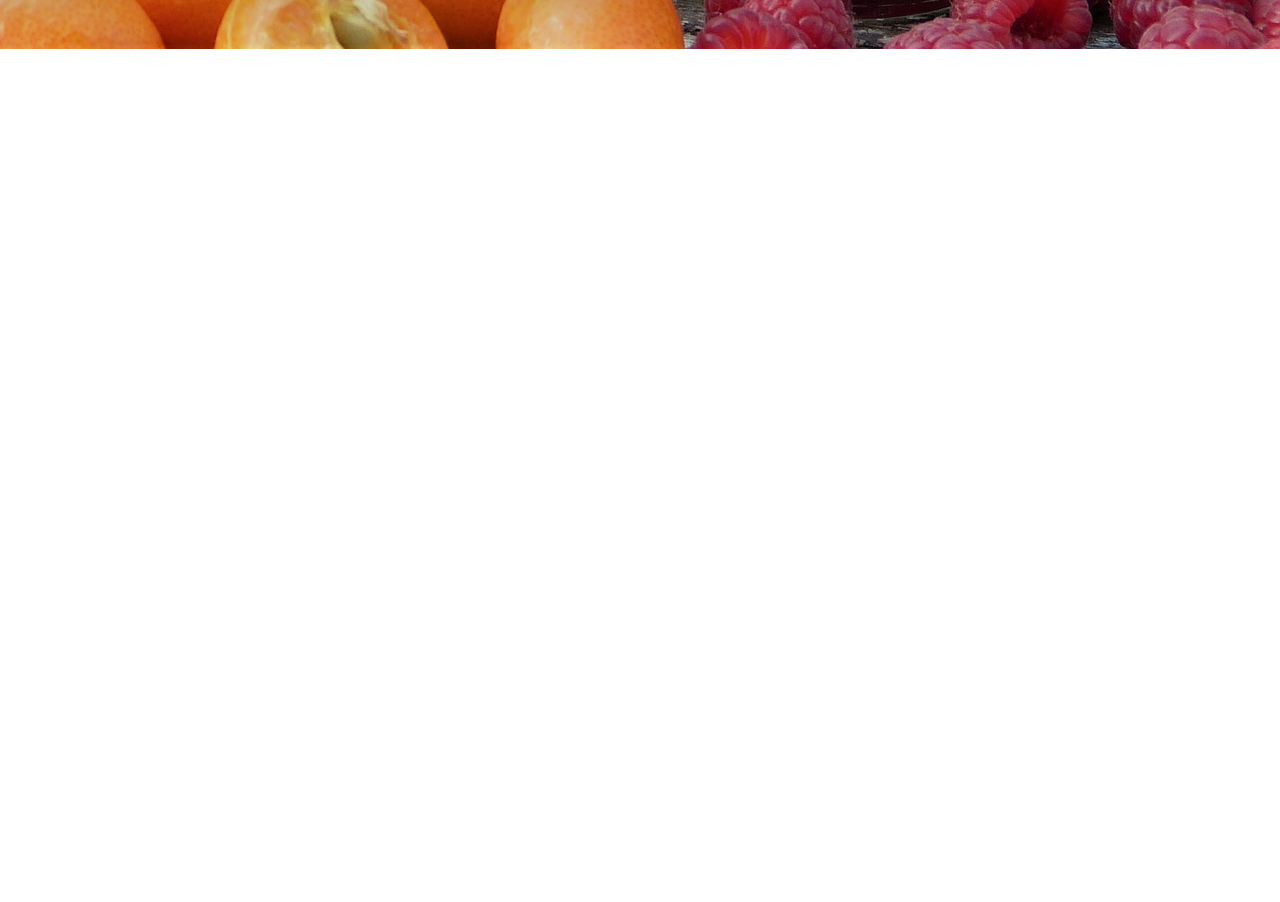
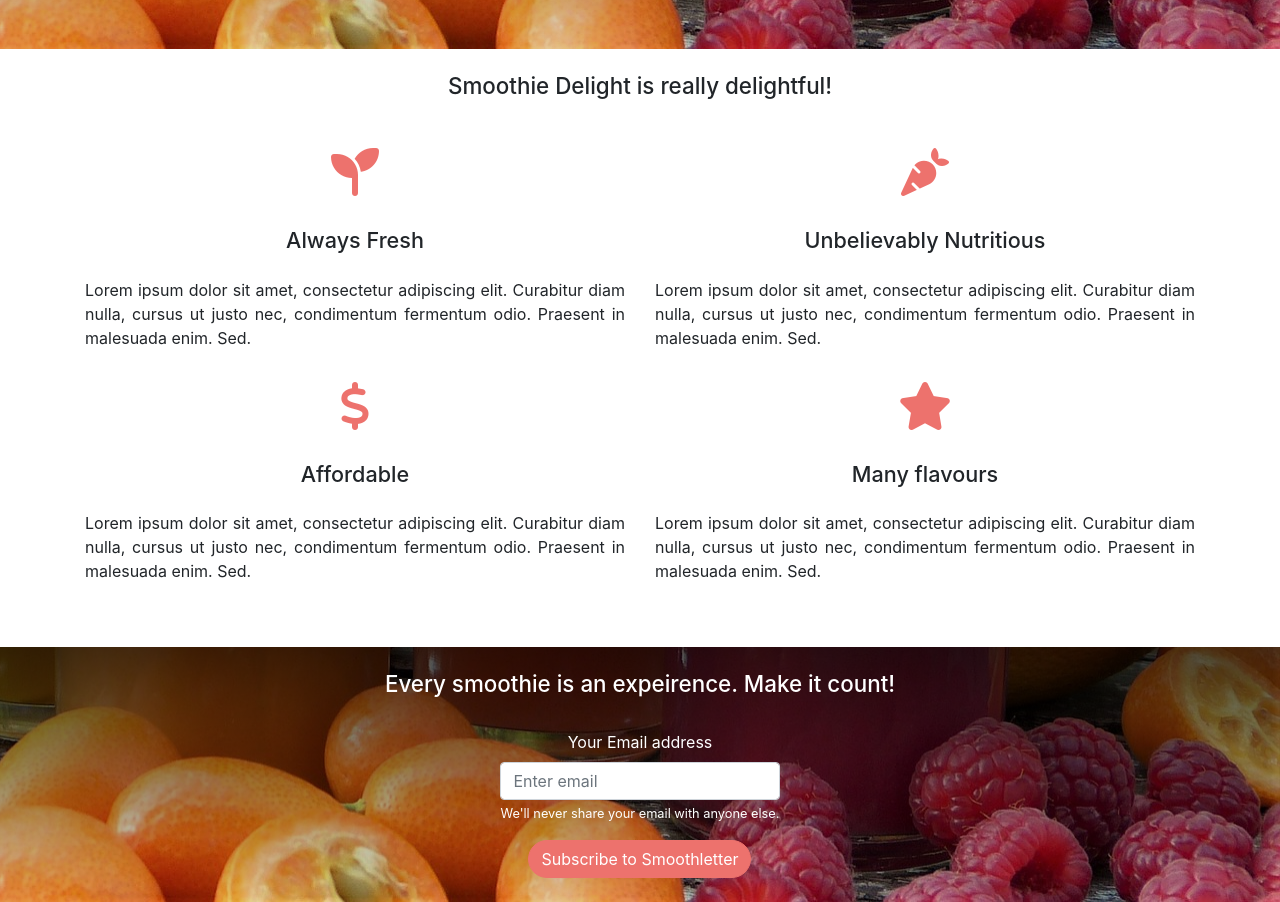
Before and after one commit to kpalcze/smoothie-delight, a website: page index.html in a window 1280 px wide. Shown: the part 1540-2442 px from the top of the page. Before the commit the page ends 2089 px from the top, so only its background shows below. Drawn offline with nearby package versions, Linux system fonts and the light colour scheme.

Commit message:
ADD: Mail subscription section

```diff
--- a/index.html
+++ b/index.html
@@ -106,8 +106,57 @@
 
     </div>
 
-    <div style="padding-top: 500px"></div>
+    <section id="smoothie-quality">
+        <div class="container">
+            <h3>Smoothie Delight is really delightful!</h3>
+            <div class="row">
+                <div class="col-12 col-lg-6 center">
+                    <i class="fas fa-seedling"></i>
+                    <h5>Always Fresh</h5>
+                    <p>Lorem ipsum dolor sit amet, consectetur adipiscing elit. Curabitur diam nulla, cursus ut justo
+                        nec, condimentum fermentum odio. Praesent in malesuada enim. Sed. </p>
+                </div>
+                <div class="col-12 col-lg-6 center">
+                    <i class="fas fa-carrot"></i>
+                    <h5>Unbelievably Nutritious</h5>
+                    <p>Lorem ipsum dolor sit amet, consectetur adipiscing elit. Curabitur diam nulla, cursus ut justo
+                        nec, condimentum fermentum odio. Praesent in malesuada enim. Sed.</p>
+                </div>
+                <div class="col-12 col-lg-6 center">
+                    <i class="fas fa-dollar-sign"></i>
+                    <h5>Affordable</h5>
+                    <p>Lorem ipsum dolor sit amet, consectetur adipiscing elit. Curabitur diam nulla, cursus ut justo
+                        nec, condimentum fermentum odio. Praesent in malesuada enim. Sed. </p>
+                </div>
+                <div class="col-12 col-lg-6 center">
+                    <i class="fas fa-star"></i>
+                    <h5>Many flavours</h5>
+                    <p>Lorem ipsum dolor sit amet, consectetur adipiscing elit. Curabitur diam nulla, cursus ut justo
+                        nec, condimentum fermentum odio. Praesent in malesuada enim. Sed. </p>
+                </div>
+            </div>
 
+        </div>
+    </section>
+
+    <section id="mail-subscription">
+        <div class="container">
+            <h3 class="light">Every smoothie is an expeirence. Make it count!</h3>
+            <div class="row flex-center">
+                <form>
+                    <div class="form-group">
+                        <label for="email" class="light">Your Email address</label>
+                        <input type="email" class="form-control" id="email" aria-describedby="emailHelp"
+                            placeholder="Enter email">
+                        <small id="emailHelp" class="form-text light">We'll never share your email with anyone
+                            else.</small>
+                    </div>
+                    <button type="submit" class="btn btn-primary btn-rounded btn-filled">Subscribe to Smoothletter</button>
+                </form>
+
+            </div>
+        </div>
+    </section>
 
 
     <script src="https://code.jquery.com/jquery-3.2.1.slim.min.js"
--- a/src/styles/styles.less
+++ b/src/styles/styles.less
@@ -7,6 +7,7 @@
 // SPACING
 @p-4: 16px;
 @p-6: 24px;
+@m-6: 24px;
 
 
 // GENERAL
@@ -40,6 +41,27 @@ p {
 
 section {
     padding: @p-6;
+}
+
+i {
+    font-size: 300%;
+    color: @primary;
+    padding: @p-4;
+}
+
+// BUTTONS
+.btn-rounded {
+    border-radius: 10em;
+}
+
+.btn-filled {
+    background-color: @primary;
+    color: white;
+    border-color: @primary;
+    &:hover {
+        background-color: @primary-dark;
+        border-color: @primary-dark;
+    }
 }
 // HEADER
 
@@ -88,17 +110,6 @@ section {
     padding: @p-4;
 }
 
-
-// SECTION WHY OUR SMOOTHIES
-
-#our-smoothies {
-    i {
-        font-size: 300%;
-        color: @primary;
-        padding: @p-4;
-    }
-}
-
 // SECTION SEPARATOR
 
 .section-separator {
@@ -121,7 +132,33 @@ section {
     bottom: 0;
 }
 
+// SECTION SMOOTHIE QUALITIES
+
+#smoothie-quality {
+    padding: @p-6 0;
+}
+
+// MAIL SUBSCRIPTION
+#mail-subscription {
+    background: linear-gradient( rgba(0, 0, 0, 0.7), rgba(0, 0, 0, 0.1) ), url(/dist/images/smoothie-delight-products.jpg) 100% 100% no-repeat fixed;
+    padding-top: @p-6;
+    margin-top: @m-6;
+
+    form {
+        text-align: center;
+        max-width: 600px;
+    }
+}
+
 // UTILITIES
 .center {
     text-align: center;
 }
+
+.flex-center {
+    justify-content: center;
+}
+
+.light {
+    color: @white;
+}
```
Also changed, not shown: dist/styles/main.css, dist/styles/main.min.css.
